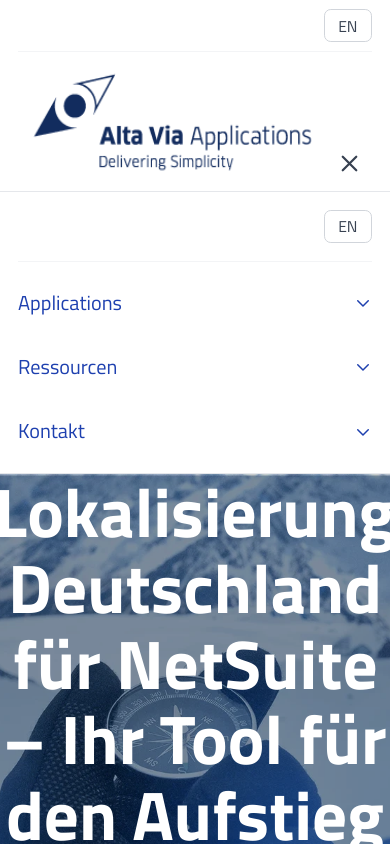
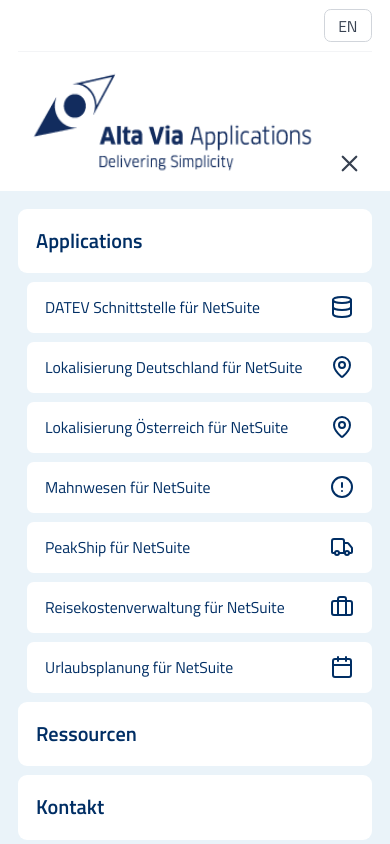
Before and after one commit to Altavia-web/altaviaa.ai, a Next.js app: page / in a window 390 px wide. Both pictures are taken after a click on the button 349 px from the left and 163 px from the top of the page. Shown: the top 844 px of the page. Built offline with nearby package versions, Linux system fonts and the light colour scheme.

Commit message:
Redesign mobile navigation: Vertical list with products similar to desktop

```diff
--- a/components/Header/Header.module.css
+++ b/components/Header/Header.module.css
@@ -140,9 +140,11 @@
 }
 
 .mobileMenu {
-  display: block;
-  border-top: 1px solid #e5e7eb;
-  background-color: white;
+  display: flex;
+  flex-direction: column;
+  background-color: #eaf3f9;
+  padding: 1rem;
+  gap: 0.5rem;
 }
 
 @media (min-width: 768px) {
@@ -151,65 +153,49 @@
   }
 }
 
-.mobileMenuContent {
+.mobileMainLink {
+  display: block;
   padding: 1rem;
-  display: flex;
-  flex-direction: column;
-  gap: 1rem;
+  font-size: 1.125rem;
+  font-weight: 600;
+  color: #002e64;
+  text-decoration: none;
+  background-color: white;
+  border-radius: 0.5rem;
+  transition: all 0.2s ease;
 }
 
-.mobileLanguage {
-  display: flex;
-  justify-content: flex-end;
-  padding-bottom: 1rem;
-  border-bottom: 1px solid #f3f4f6;
+.mobileMainLink:hover {
+  background-color: rgba(255, 255, 255, 0.8);
 }
 
-.mobileDropdown {
-  /* Mobile dropdown styles */
-}
-
-.mobileDropdownButton {
-  display: flex;
-  align-items: center;
-  justify-content: space-between;
-  width: 100%;
-  padding: 0.5rem 0;
-  color: #1e40af;
-  font-weight: 500;
-  background: none;
-  border: none;
-  cursor: pointer;
-}
-
-.mobileDropdownButton:hover {
-  color: #002e64;
-}
-
-.mobileDropdownContent {
-  margin-top: 0.5rem;
-  margin-left: 1rem;
+.mobileProductList {
   display: flex;
   flex-direction: column;
   gap: 0.5rem;
+  padding-left: 0.5rem;
 }
 
-.mobileDropdownLink {
-  display: block;
-  padding: 0.5rem;
-  color: #4b5563;
+.mobileProductLink {
+  display: flex;
+  justify-content: space-between;
+  align-items: center;
+  padding: 0.75rem 1rem;
+  font-size: 0.875rem;
+  color: #002e64;
   text-decoration: none;
+  background-color: white;
   border-radius: 0.375rem;
-  transition: all 0.2s ease-in-out;
+  transition: all 0.2s ease;
 }
 
-.mobileDropdownLink:hover {
-  color: #002e64;
-  background-color: #eaf3f9;
+.mobileProductLink:hover {
+  background-color: rgba(255, 255, 255, 0.8);
 }
 
-.mobileDropdownLink.featured {
-  font-weight: 500;
+.mobileProductLink svg {
+  flex-shrink: 0;
+  margin-left: 0.5rem;
 }
 
 .overlay {
--- a/components/Header/Header.tsx
+++ b/components/Header/Header.tsx
@@ -189,193 +189,62 @@
         {/* Mobile Navigation Menu */}
         {isMobileMenuOpen && (
           <div className={styles.mobileMenu}>
-            <div className={styles.mobileMenuContent}>
-              {/* Mobile Language Switcher */}
-              <div className={styles.mobileLanguage}>
-                <button className={styles.languageButton}>
-                  EN
-                </button>
+            {/* Applications Link + Dropdown */}
+            <Link
+              href="/products"
+              className={styles.mobileMainLink}
+              onClick={() => setIsMobileMenuOpen(false)}
+            >
+              Applications
+            </Link>
+            <div className={styles.mobileProductList}>
+              <Link href="/schnittstelle-datev" className={styles.mobileProductLink} onClick={() => setIsMobileMenuOpen(false)}>
+                <span>DATEV Schnittstelle für NetSuite</span>
+                <Database size={24} />
+              </Link>
+              <Link href="/localization-germany" className={styles.mobileProductLink} onClick={() => setIsMobileMenuOpen(false)}>
+                <span>Lokalisierung Deutschland für NetSuite</span>
+                <MapPin size={24} />
+              </Link>
+              <Link href="/localization-austria" className={styles.mobileProductLink} onClick={() => setIsMobileMenuOpen(false)}>
+                <span>Lokalisierung Österreich für NetSuite</span>
+                <MapPin size={24} />
+              </Link>
+              <Link href="/dunning" className={styles.mobileProductLink} onClick={() => setIsMobileMenuOpen(false)}>
+                <span>Mahnwesen für NetSuite</span>
+                <AlertCircle size={24} />
+              </Link>
+              <Link href="/peak-ship" className={styles.mobileProductLink} onClick={() => setIsMobileMenuOpen(false)}>
+                <span>PeakShip für NetSuite</span>
+                <Truck size={24} />
+              </Link>
+              <Link href="/reisekosten" className={styles.mobileProductLink} onClick={() => setIsMobileMenuOpen(false)}>
+                <span>Reisekostenverwaltung für NetSuite</span>
+                <Briefcase size={24} />
+              </Link>
+              <Link href="/abwesenheitsverwaltung" className={styles.mobileProductLink} onClick={() => setIsMobileMenuOpen(false)}>
+                <span>Urlaubsplanung für NetSuite</span>
+                <Calendar size={24} />
+              </Link>
             </div>
 
-              {/* Mobile Applications */}
-              <div className={styles.mobileDropdown}>
-                <button
-                  onClick={() => setIsApplicationsOpen(!isApplicationsOpen)}
-                  className={styles.mobileDropdownButton}
-                >
-                  <span>Applications</span>
-                  <svg
-                    className={`${styles.dropdownIcon} ${isApplicationsOpen ? styles.open : ''}`}
-                    fill="none"
-                    stroke="currentColor"
-                    viewBox="0 0 24 24"
-                  >
-                    <path
-                      strokeLinecap="round"
-                      strokeLinejoin="round"
-                      strokeWidth={2}
-                      d="M19 9l-7 7-7-7"
-                    />
-                  </svg>
-                </button>
-                {isApplicationsOpen && (
-                  <div className={styles.mobileDropdownContent}>
+            {/* Ressourcen Link */}
             <Link
-                      href="/products"
-                      className={`${styles.mobileDropdownLink} ${styles.featured}`}
+              href="/ressourcen"
+              className={styles.mobileMainLink}
               onClick={() => setIsMobileMenuOpen(false)}
             >
-                      Alle Produkte
+              Ressourcen
             </Link>
+
+            {/* Kontakt Link */}
             <Link
-                      href="/abwesenheitsverwaltung"
-                      className={styles.mobileDropdownLink}
+              href="/kontakt"
+              className={styles.mobileMainLink}
               onClick={() => setIsMobileMenuOpen(false)}
             >
-                      Abwesenheitsverwaltung
+              Kontakt
             </Link>
-                    <Link
-                      href="/schnittstelle-datev"
-                      className={styles.mobileDropdownLink}
-                      onClick={() => setIsMobileMenuOpen(false)}
-                    >
-                      DATEV Export
-                    </Link>
-                    <Link
-                      href="/localization-germany"
-                      className={styles.mobileDropdownLink}
-                      onClick={() => setIsMobileMenuOpen(false)}
-                    >
-                      Lokalisierung Deutschland
-                    </Link>
-                    <Link
-                      href="/reisekosten"
-                      className={styles.mobileDropdownLink}
-                      onClick={() => setIsMobileMenuOpen(false)}
-                    >
-                      Reisekosten
-                    </Link>
-                    <Link
-                      href="/dunning"
-                      className={styles.mobileDropdownLink}
-                      onClick={() => setIsMobileMenuOpen(false)}
-                    >
-                      Mahnwesen (Dunning)
-                    </Link>
-                    <Link
-                      href="/peak-ship"
-                      className={styles.mobileDropdownLink}
-                      onClick={() => setIsMobileMenuOpen(false)}
-                    >
-                      Peak Ship
-                    </Link>
-                  </div>
-                )}
-              </div>
-
-              {/* Mobile Ressourcen */}
-              <div className={styles.mobileDropdown}>
-                <button
-                  onClick={() => setIsRessourcenOpen(!isRessourcenOpen)}
-                  className={styles.mobileDropdownButton}
-                >
-                  <span>Ressourcen</span>
-                  <svg
-                    className={`${styles.dropdownIcon} ${isRessourcenOpen ? styles.open : ''}`}
-                    fill="none"
-                    stroke="currentColor"
-                    viewBox="0 0 24 24"
-                  >
-                    <path
-                      strokeLinecap="round"
-                      strokeLinejoin="round"
-                      strokeWidth={2}
-                      d="M19 9l-7 7-7-7"
-                    />
-                  </svg>
-                </button>
-                {isRessourcenOpen && (
-                  <div className={styles.mobileDropdownContent}>
-                    <Link
-                      href="/ressourcen"
-                      className={`${styles.mobileDropdownLink} ${styles.featured}`}
-                      onClick={() => setIsMobileMenuOpen(false)}
-                    >
-                      All Resources
-                    </Link>
-                    <Link
-                      href="/ressourcen#documentation"
-                      className={styles.mobileDropdownLink}
-                      onClick={() => setIsMobileMenuOpen(false)}
-                    >
-                      Documentation
-                    </Link>
-                    <Link
-                      href="/ressourcen#guides"
-                      className={styles.mobileDropdownLink}
-                      onClick={() => setIsMobileMenuOpen(false)}
-                    >
-                      Guides & Tutorials
-                    </Link>
-                    <Link
-                      href="/ressourcen#support"
-                      className={styles.mobileDropdownLink}
-                      onClick={() => setIsMobileMenuOpen(false)}
-                    >
-                      Support Center
-                    </Link>
-                  </div>
-                )}
-              </div>
-
-              {/* Mobile Kontakt */}
-              <div className={styles.mobileDropdown}>
-                <button
-                  onClick={() => setIsKontaktOpen(!isKontaktOpen)}
-                  className={styles.mobileDropdownButton}
-                >
-                  <span>Kontakt</span>
-                  <svg
-                    className={`${styles.dropdownIcon} ${isKontaktOpen ? styles.open : ''}`}
-                    fill="none"
-                    stroke="currentColor"
-                    viewBox="0 0 24 24"
-                  >
-                    <path
-                      strokeLinecap="round"
-                      strokeLinejoin="round"
-                      strokeWidth={2}
-                      d="M19 9l-7 7-7-7"
-                    />
-                  </svg>
-                </button>
-                {isKontaktOpen && (
-                  <div className={styles.mobileDropdownContent}>
-                    <Link
-                      href="/kontakt"
-                      className={`${styles.mobileDropdownLink} ${styles.featured}`}
-                      onClick={() => setIsMobileMenuOpen(false)}
-                    >
-                      Contact Form
-                    </Link>
-                    <Link
-                      href="/kontakt#support"
-                      className={styles.mobileDropdownLink}
-                      onClick={() => setIsMobileMenuOpen(false)}
-                    >
-                      Support
-                    </Link>
-                    <Link
-                      href="/kontakt#business"
-                      className={styles.mobileDropdownLink}
-                      onClick={() => setIsMobileMenuOpen(false)}
-                    >
-                      Business Inquiries
-                    </Link>
-                  </div>
-                )}
-              </div>
-            </div>
           </div>
         )}
       </header>
```
Lines whose indentation alone changed are shown as unchanged.
